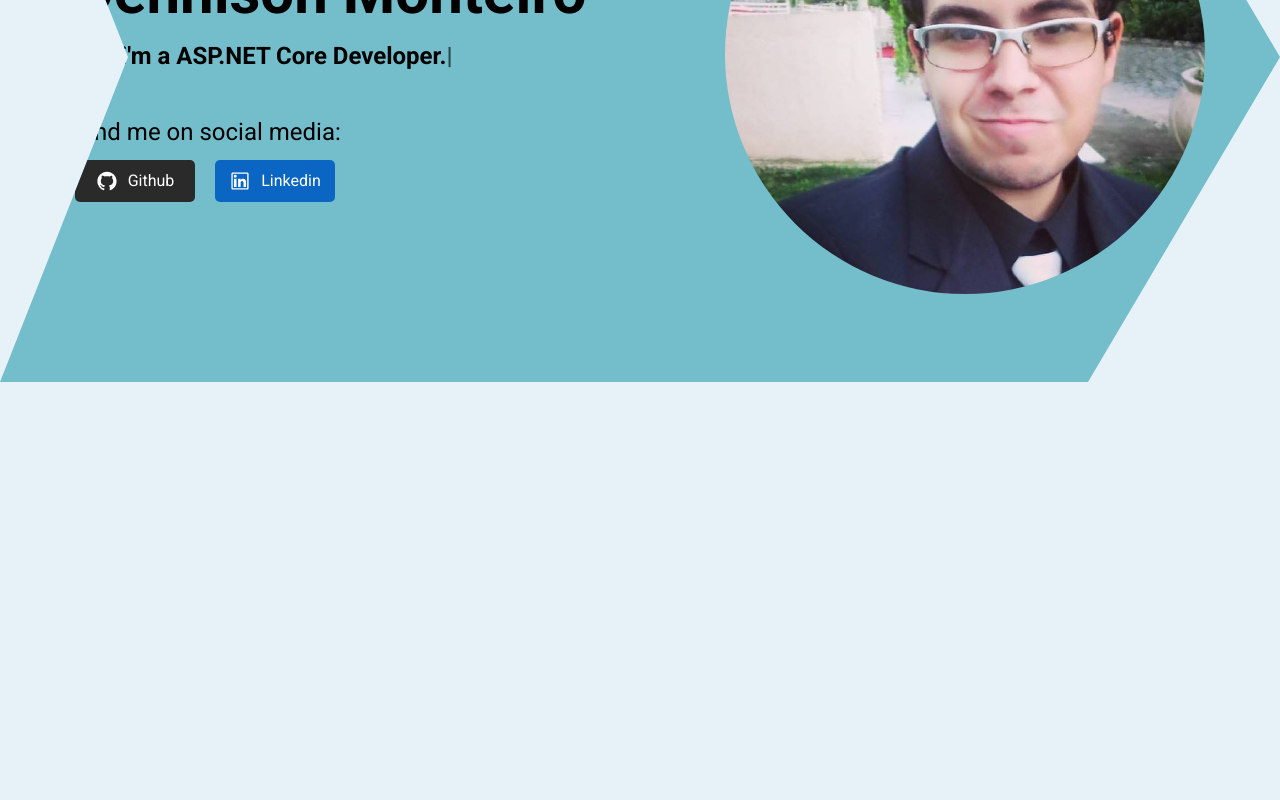
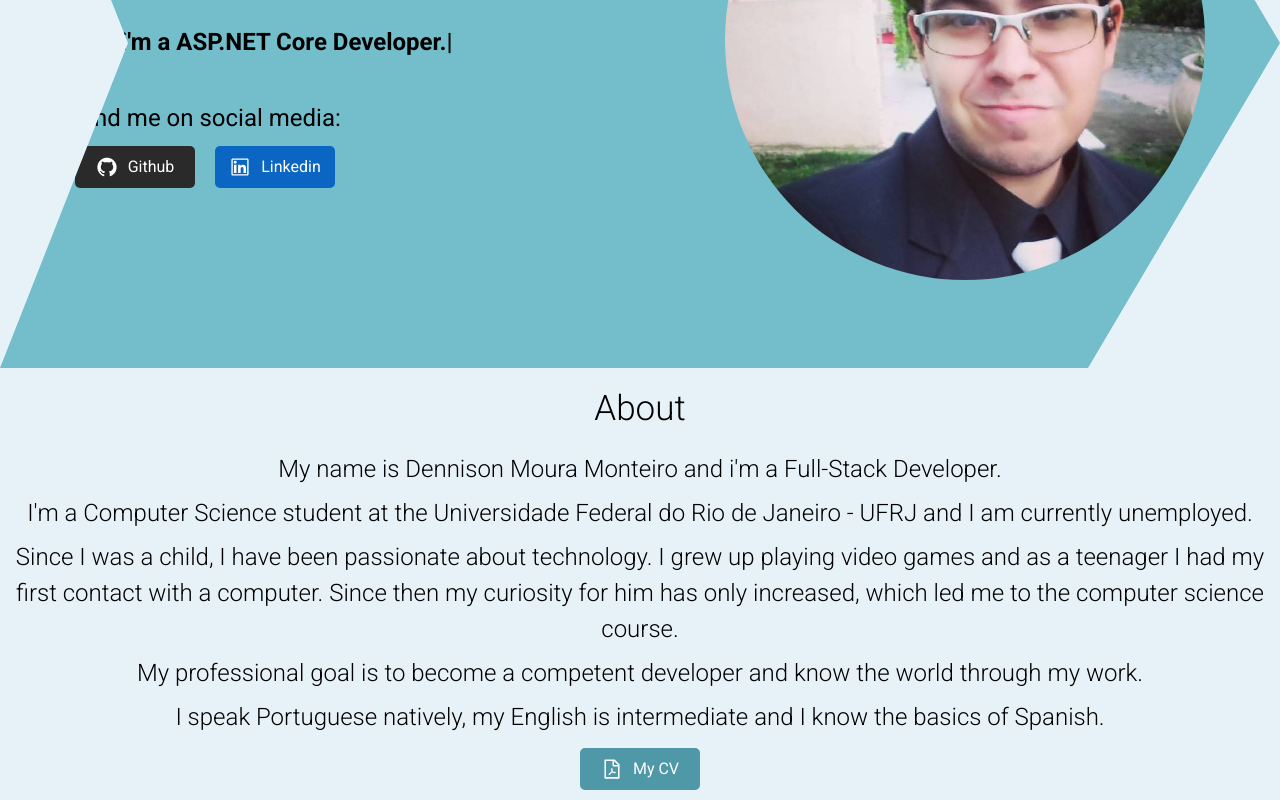
Before and after one commit to DennisonMonteiro/dennisonMonteiro, a React (Create React App) app: page / in a window 1280 px wide. Shown: the part 346-1146 px from the top of the page. Before the commit the page ends 800 px from the top, so only its background shows below. Built offline with nearby package versions, Linux system fonts and the light colour scheme.

Commit message:
Moving react views to views path. uploading placeholder cv. Creating btn component. Including about component to views.

```diff
--- a/src/App.css
+++ b/src/App.css
@@ -2,7 +2,6 @@
 
 body {
   font-family: "Roboto", sans-serif;
-  overflow: hidden;
   background: #E7F2F8;
 }
 
--- a/src/App.js
+++ b/src/App.js
@@ -1,12 +1,14 @@
 import './App.css';
+import About from './views/about/About';
 import Navbar from './components/navbar/Navbar';
-import Overview from './components/overview/Overview';
+import Overview from './views/overview/Overview';
 
 function App() {
   return (
     <div className="App">
       <Navbar />
       <Overview />
+      <About title="About"/>
     </div>
   );
 }
--- /dev/null
+++ b/src/components/btn/Btn.css
@@ -0,0 +1,24 @@
+.wrapper {
+    display: flex;
+    justify-content: center;
+}
+
+.btn {
+    display:inline-block;
+    display: flex;
+    padding: 5px 0;
+    width: 120px;
+    height: 42px;
+    border-radius: 5px;
+    align-items: center;
+    justify-content: center;
+    text-decoration: none;
+    color: #fff;
+
+}
+
+.icon {
+    font-size: 2rem;
+    color: #fff;
+    padding-right: 10px;
+}
--- /dev/null
+++ b/src/components/btn/Btn.jsx
@@ -0,0 +1,28 @@
+import { useState } from 'react'
+import './Btn.css'
+
+const Btn = ({title, link, background, hover, icon}) => {
+    const [bg, setBg] = useState(background)
+
+    const styles = {
+        background: bg
+    }
+
+    return (
+        <div className='wrapper'>
+            <a className='btn'
+            href={ link }
+            target= '_blank'
+            rel='noreferrer'
+            style={ styles }
+            onMouseEnter={() => setBg(hover)}
+            onMouseLeave={() => setBg(background)}
+            >
+                { icon }
+                { title }
+            </a>
+        </div>
+    )
+  }
+
+  export default Btn;
--- a/src/components/navbar/Navbar.css
+++ b/src/components/navbar/Navbar.css
@@ -1,7 +1,7 @@
 .header {
     width: 100%;
     background: #FFA384;
-    padding: 15px 25px;
+    padding: 8px 15px;
     display: flex;
     align-items: center;
     justify-content: space-between;
--- /dev/null
+++ b/src/views/about/About.css
@@ -0,0 +1,28 @@
+.a-section {
+    display: flex;
+    flex-direction: column;
+    padding-bottom: 10px;
+}
+
+.a-title {
+    display: flex;
+    justify-content: center;
+
+    padding: 15px 0;
+    font-size: 35px;
+    font-weight: 300;
+}
+
+.a-container {
+    display: flex;
+    flex-direction: column;
+    padding-bottom: 5px;
+}
+
+.a-section .a-container > p{
+    display: block;
+    text-align: center;
+    font-size: 24px;
+    font-weight: 300;
+    padding-bottom: 8px;
+}
--- /dev/null
+++ b/src/views/about/About.jsx
@@ -0,0 +1,30 @@
+import Btn from '../../components/btn/Btn';
+import pdf from '../../assets/cv/curriculo_english.pdf'
+import { AiOutlineFilePdf } from 'react-icons/ai'
+import './About.css'
+
+const About = ({title}) => {
+    return (
+        <section id='about' className='a-section'>
+            <h2 className='a-title'>{title}</h2>
+            <div className='a-container'>
+                <p>My name is Dennison Moura Monteiro and i'm a Full-Stack Developer.</p>
+                <p>I'm a Computer Science student at the Universidade Federal do Rio de Janeiro - UFRJ and I am currently unemployed.</p>
+                <p>Since I was a child, I have been passionate about technology. I grew up playing video games and
+                    as a teenager I had my first contact with a computer. Since then my curiosity for him has only
+                    increased, which led me to the computer science course.</p>
+                <p>My professional goal is to become a competent developer and know the world through my work.</p>
+                <p>I speak Portuguese natively, my English is intermediate and I know the basics of Spanish.</p>
+            </div>
+            <Btn
+                title={ 'My CV' }
+                link={ pdf }
+                background={ '#4f98a7' }
+                hover = { '#74BDCB' }
+                icon={ <AiOutlineFilePdf className='icon'/> }
+            />
+        </section>
+    )
+  }
+
+  export default About;
--- a/src/components/overview/Overview.css
+++ b/src/views/overview/Overview.css
@@ -39,29 +39,10 @@
     display: flex;
     padding: 5px 0;
     width: 120px;
+    height: 42px;
     border-radius: 5px;
     align-items: center;
     justify-content: center;
     text-decoration: none;
     color: #fff;
 }
-
-.icon {
-    font-size: 2rem;
-    color: #fff;
-    padding-right: 10px;
-}
-
-.github {
-    background: #2a2a2a;
-}
-.github:hover {
-    background: #383838;
-}
-
-.linkedin {
-    background: #0a66c2;
-}
-.linkedin:hover {
-    background: #147ee9;
-}
--- a/src/components/overview/Overview.jsx
+++ b/src/views/overview/Overview.jsx
@@ -1,6 +1,7 @@
 import './Overview.css'
 import profile from '../../assets/images/profile.jpg'
 import Typed from 'typed.js'
+import Btn from '../../components/btn/Btn';
 import { useEffect, useRef } from 'react'
 import { AiOutlineGithub, AiOutlineLinkedin } from 'react-icons/ai'
 
@@ -30,14 +31,20 @@ const Overview = () => {
                 <h2 className='overview-intro'>and i'm a <span ref={el}></span></h2>
                 <p className='overview-social'>Find me on social media:</p>
                 <div className='overview-btns'>
-                    <a href='https://github.com/DennisonMonteiro' target= '_blank' rel='noreferrer' className='github'>
-                        <AiOutlineGithub className='icon' />
-                        Github
-                    </a>
-                    <a href='https://www.linkedin.com/in/dennison-monteiro-16a21318b/' target= '_blank' rel='noreferrer' className='linkedin'>
-                        <AiOutlineLinkedin className='icon' />
-                        Linkedin
-                    </a>
+                    <Btn
+                        title={ 'Github' }
+                        link={ 'https://github.com/DennisonMonteiro' }
+                        background={ '#2a2a2a' }
+                        hover = { '#383838' }
+                        icon={ <AiOutlineGithub className='icon'/> }
+                    />
+                    <Btn
+                        title={ 'Linkedin' }
+                        link={ 'https://www.linkedin.com/in/dennison-monteiro-16a21318b/' }
+                        background={ '#0a66c2' }
+                        hover = { '#147ee9' }
+                        icon={ <AiOutlineLinkedin className='icon'/> }
+                    />
                 </div>
             </div>
             <div className='overview-picture'>
```
Also changed, not shown: 1 other file (tests, documents, lock files or other folders).
